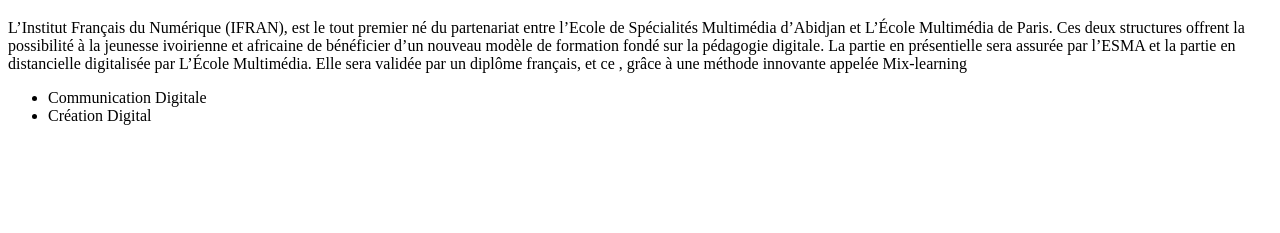
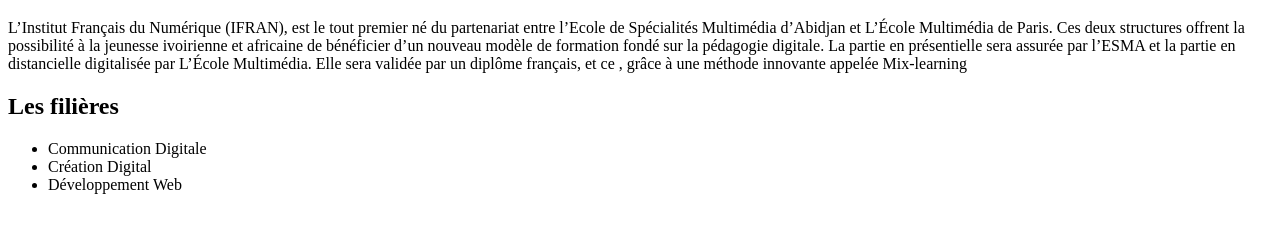
Before and after one commit to 0daybugbounty/B2Dev_web, a plain HTML site: page index.html in a window 1280 px wide. Shown: the part 61-294 px from the top of the page. Drawn offline with Linux system fonts and the light colour scheme.

Commit message:
third Test commit

```diff
--- a/index.html
+++ b/index.html
@@ -23,9 +23,11 @@
         sera validée par un diplôme français, et ce , grâce à une méthode innovante appelée Mix-learning
     </p>
 
+    <h2>Les filières</h2>
     <ul>
         <li>Communication Digitale</li>
         <li>Création Digital</li>
+        <li>Développement Web</li>
     </ul>
 </body>
 
```
